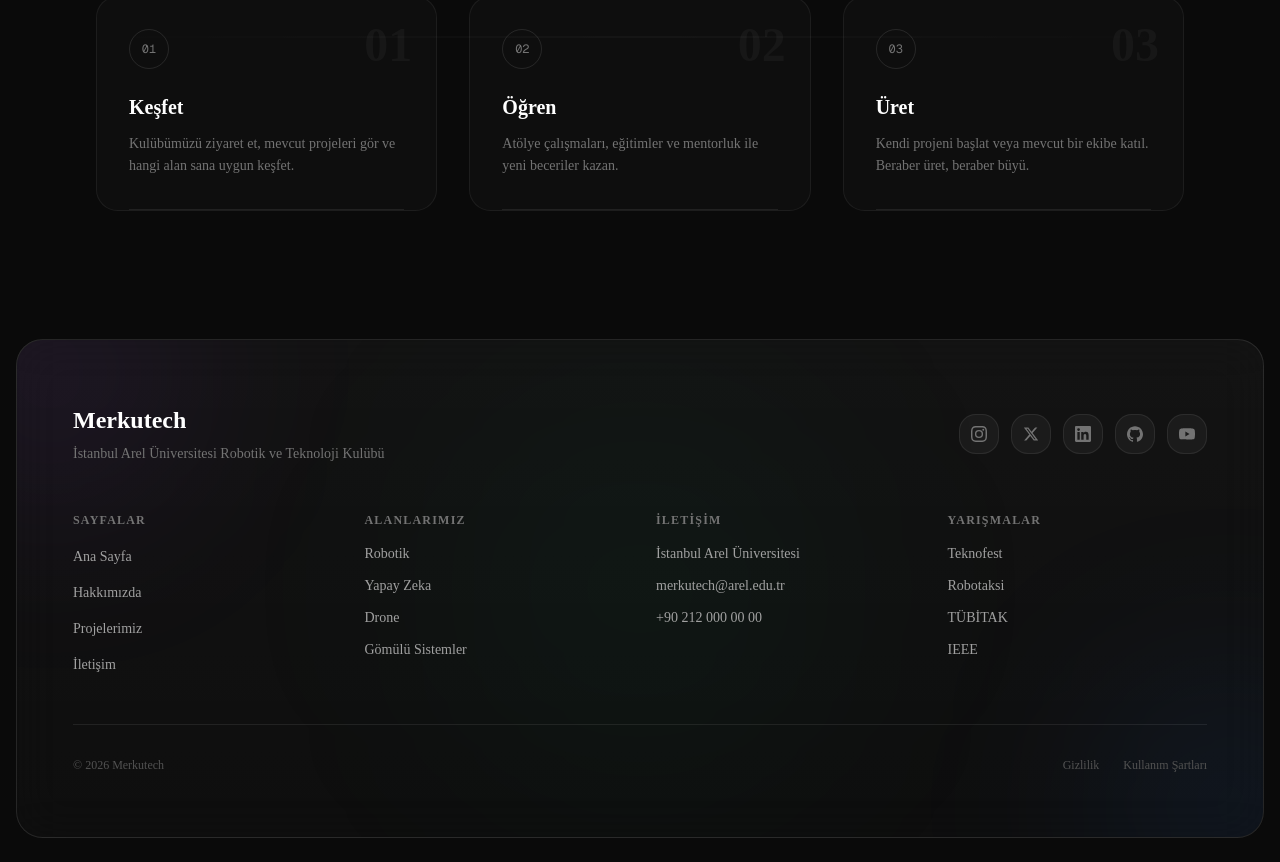
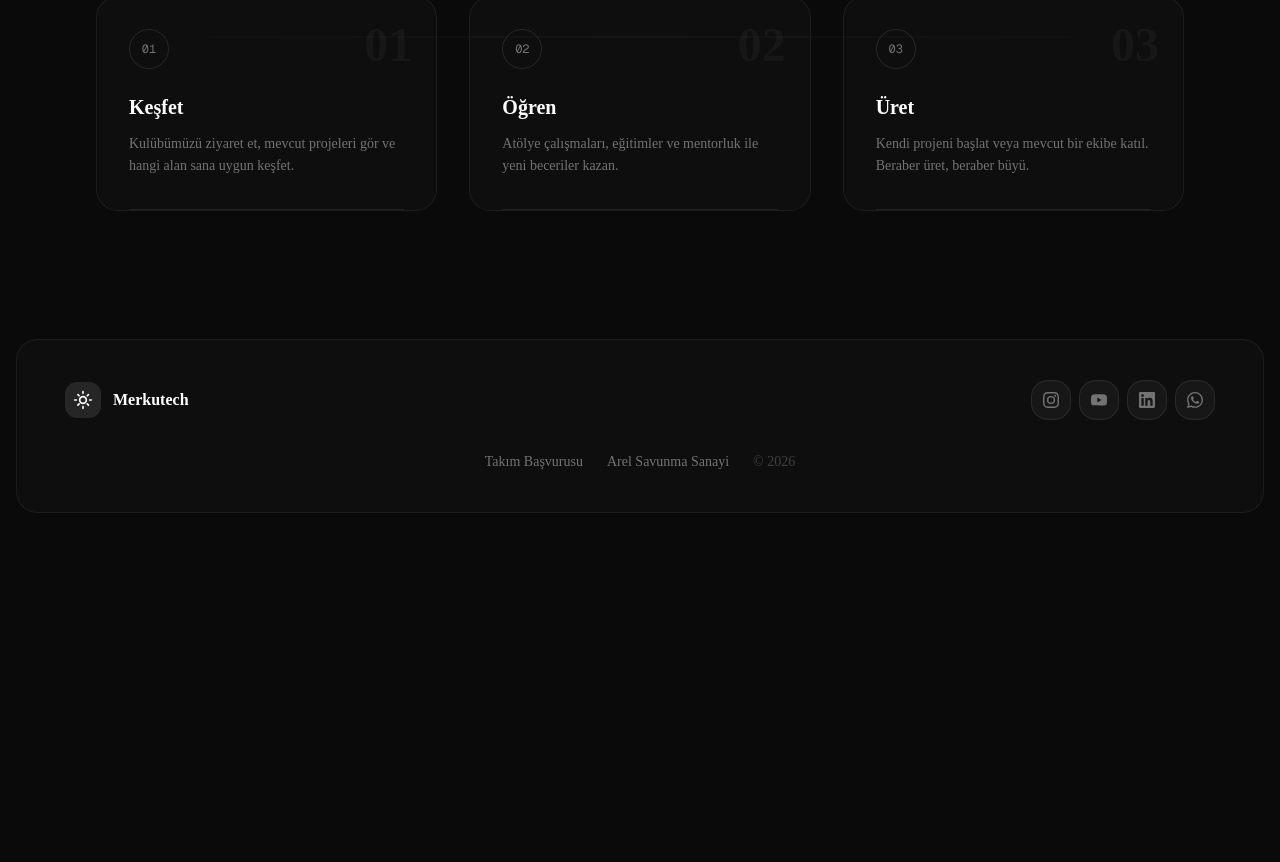
Before and after one commit to Merkutech/merkutech.github.io, a Next.js app: page / in a window 1280 px wide. Shown: the part 4274-5136 px from the top of the page. After the commit the page ends 4811 px from the top, so only its background shows below. Built offline with nearby package versions, Linux system fonts and the light colour scheme.

Commit message:
feat: redesign footer with new layout, improved styling, and added social media icons

```diff
--- a/app/layout.tsx
+++ b/app/layout.tsx
@@ -140,98 +140,43 @@ export default function RootLayout({
 
         <main className="flex-1">{children}</main>
 
-        {/* Floating Footer */}
+        {/* Footer */}
         <div className="px-4 pb-6">
           <div className="max-w-7xl mx-auto">
-            <footer className="relative bg-gradient-to-b from-white/[0.04] to-white/[0.02] backdrop-blur-xl border border-white/[0.1] rounded-3xl overflow-hidden">
-              {/* Renkli gradient blob */}
-              <div className="absolute -top-24 -left-24 w-64 h-64 bg-purple-500/10 rounded-full blur-[100px]" />
-              <div className="absolute -bottom-24 -right-24 w-64 h-64 bg-blue-500/10 rounded-full blur-[100px]" />
-              <div className="absolute top-1/2 left-1/2 -translate-x-1/2 -translate-y-1/2 w-96 h-96 bg-emerald-500/5 rounded-full blur-[120px]" />
+            <footer className="bg-white/[0.02] border border-white/[0.06] rounded-2xl px-8 py-10 md:px-12">
 
-              <div className="relative z-10 px-8 py-12 md:px-14 md:py-16">
-                {/* Üst kısım — Logo ve sosyal */}
-                <div className="flex flex-col md:flex-row items-start md:items-center justify-between gap-8 mb-12">
-                  <div>
-                    <h3 className="text-2xl font-bold text-white mb-2">Merkutech</h3>
-                    <p className="text-sm text-neutral-500">İstanbul Arel Üniversitesi Robotik ve Teknoloji Kulübü</p>
+              {/* Üst — Logo + Sosyal */}
+              <div className="flex flex-col md:flex-row items-center justify-between gap-8 mb-8">
+                <div className="flex items-center gap-3">
+                  <div className="w-9 h-9 rounded-lg bg-white/10 flex items-center justify-center">
+                    <svg viewBox="0 0 24 24" className="w-5 h-5 text-white" fill="none" stroke="currentColor" strokeWidth="2" strokeLinecap="round" strokeLinejoin="round">
+                      <circle cx="12" cy="12" r="4"/><path d="M12 2v2m0 16v2M2 12h2m16 0h2m-3.5-6.5l-1.4 1.4m-9.8 9.8l-1.4 1.4m0-12.6l1.4 1.4m9.8 9.8l1.4 1.4"/>
+                    </svg>
                   </div>
-
-                  {/* Sosyal Medya İkonları */}
-                  <div className="flex items-center gap-3">
-                    {[
-                      { name: "Instagram", color: "hover:bg-pink-500/20 hover:text-pink-400 hover:border-pink-500/30", path: "M12 2.163c3.204 0 3.584.012 4.85.07 3.252.148 4.771 1.691 4.919 4.919.058 1.265.069 1.645.069 4.849 0 3.205-.012 3.584-.069 4.849-.149 3.225-1.664 4.771-4.919 4.919-1.266.058-1.644.07-4.85.07-3.204 0-3.584-.012-4.849-.07-3.26-.149-4.771-1.699-4.919-4.92-.058-1.265-.07-1.644-.07-4.849 0-3.204.013-3.583.07-4.849.149-3.227 1.664-4.771 4.919-4.919 1.266-.057 1.645-.069 4.849-.069zM12 0C8.741 0 8.333.014 7.053.072 2.695.272.273 2.69.073 7.052.014 8.333 0 8.741 0 12c0 3.259.014 3.668.072 4.948.2 4.358 2.618 6.78 6.98 6.98C8.333 23.986 8.741 24 12 24c3.259 0 3.668-.014 4.948-.072 4.354-.2 6.782-2.618 6.979-6.98.059-1.28.073-1.689.073-4.948 0-3.259-.014-3.667-.072-4.947-.196-4.354-2.617-6.78-6.979-6.98C15.668.014 15.259 0 12 0zm0 5.838a6.162 6.162 0 100 12.324 6.162 6.162 0 000-12.324zM12 16a4 4 0 110-8 4 4 0 010 8zm6.406-11.845a1.44 1.44 0 100 2.881 1.44 1.44 0 000-2.881z" },
-                      { name: "Twitter", color: "hover:bg-sky-500/20 hover:text-sky-400 hover:border-sky-500/30", path: "M18.244 2.25h3.308l-7.227 8.26 8.502 11.24H16.17l-5.214-6.817L4.99 21.75H1.68l7.73-8.835L1.254 2.25H8.08l4.713 6.231zm-1.161 17.52h1.833L7.084 4.126H5.117z" },
-                      { name: "LinkedIn", color: "hover:bg-blue-500/20 hover:text-blue-400 hover:border-blue-500/30", path: "M20.447 20.452h-3.554v-5.569c0-1.328-.027-3.037-1.852-3.037-1.853 0-2.136 1.445-2.136 2.939v5.667H9.351V9h3.414v1.561h.046c.477-.9 1.637-1.85 3.37-1.85 3.601 0 4.267 2.37 4.267 5.455v6.286zM5.337 7.433a2.062 2.062 0 01-2.063-2.065 2.064 2.064 0 112.063 2.065zm1.782 13.019H3.555V9h3.564v11.452zM22.225 0H1.771C.792 0 0 .774 0 1.729v20.542C0 23.227.792 24 1.771 24h20.451C23.2 24 24 23.227 24 22.271V1.729C24 .774 23.2 0 22.222 0h.003z" },
-                      { name: "GitHub", color: "hover:bg-purple-500/20 hover:text-purple-400 hover:border-purple-500/30", path: "M12 .297c-6.63 0-12 5.373-12 12 0 5.303 3.438 9.8 8.205 11.385.6.113.82-.258.82-.577 0-.285-.01-1.04-.015-2.04-3.338.724-4.042-1.61-4.042-1.61C4.422 18.07 3.633 17.7 3.633 17.7c-1.087-.744.084-.729.084-.729 1.205.084 1.838 1.236 1.838 1.236 1.07 1.835 2.809 1.305 3.495.998.108-.776.417-1.305.76-1.605-2.665-.3-5.466-1.332-5.466-5.93 0-1.31.465-2.38 1.235-3.22-.135-.303-.54-1.523.105-3.176 0 0 1.005-.322 3.3 1.23.96-.267 1.98-.399 3-.405 1.02.006 2.04.138 3 .405 2.28-1.552 3.285-1.23 3.285-1.23.645 1.653.24 2.873.12 3.176.765.84 1.23 1.91 1.23 3.22 0 4.61-2.805 5.625-5.475 5.92.42.36.81 1.096.81 2.22 0 1.606-.015 2.896-.015 3.286 0 .315.21.69.825.57C20.565 22.092 24 17.592 24 12.297c0-6.627-5.373-12-12-12" },
-                      { name: "YouTube", color: "hover:bg-red-500/20 hover:text-red-400 hover:border-red-500/30", path: "M23.498 6.186a3.016 3.016 0 0 0-2.122-2.136C19.505 3.545 12 3.545 12 3.545s-7.505 0-9.377.505A3.017 3.017 0 0 0 .502 6.186C0 8.07 0 12 0 12s0 3.93.502 5.814a3.016 3.016 0 0 0 2.122 2.136c1.871.505 9.376.505 9.376.505s7.505 0 9.377-.505a3.015 3.015 0 0 0 2.122-2.136C24 15.93 24 12 24 12s0-3.93-.502-5.814zM9.545 15.568V8.432L15.818 12l-6.273 3.568z" },
-                    ].map((social) => (
-                      <button
-                        key={social.name}
-                        className={`w-10 h-10 rounded-xl bg-white/[0.04] border border-white/[0.08] flex items-center justify-center text-neutral-500 transition-all duration-300 ${social.color}`}
-                        title={social.name}
-                      >
-                        <svg className="w-4 h-4" viewBox="0 0 24 24" fill="currentColor">
-                          <path d={social.path} />
-                        </svg>
-                      </button>
-                    ))}
-                  </div>
+                  <span className="text-base font-semibold text-white">Merkutech</span>
                 </div>
 
-                {/* Linkler grid */}
-                <div className="grid grid-cols-2 md:grid-cols-4 gap-8 mb-12">
-                  <div>
-                    <h4 className="text-xs uppercase tracking-widest text-neutral-500 mb-4 font-semibold">Sayfalar</h4>
-                    <ul className="space-y-3">
-                      {navLinks.map((link) => (
-                        <li key={link.href}>
-                          <Link href={link.href} className="text-sm text-neutral-400 hover:text-white transition-colors">
-                            {link.label}
-                          </Link>
-                        </li>
-                      ))}
-                    </ul>
-                  </div>
+                <div className="flex items-center gap-2">
+                  <SocialIcon href="#" label="Instagram">
+                    <svg className="w-4 h-4" viewBox="0 0 24 24" fill="currentColor"><path d="M12 2.163c3.204 0 3.584.012 4.85.07 3.252.148 4.771 1.691 4.919 4.919.058 1.265.069 1.645.069 4.849 0 3.205-.012 3.584-.069 4.849-.149 3.225-1.664 4.771-4.919 4.919-1.266.058-1.644.07-4.85.07-3.204 0-3.584-.012-4.849-.07-3.26-.149-4.771-1.699-4.919-4.92-.058-1.265-.07-1.644-.07-4.849 0-3.204.013-3.583.07-4.849.149-3.227 1.664-4.771 4.919-4.919 1.266-.057 1.645-.069 4.849-.069zM12 0C8.741 0 8.333.014 7.053.072 2.695.272.273 2.69.073 7.052.014 8.333 0 8.741 0 12c0 3.259.014 3.668.072 4.948.2 4.358 2.618 6.78 6.98 6.98C8.333 23.986 8.741 24 12 24c3.259 0 3.668-.014 4.948-.072 4.354-.2 6.782-2.618 6.979-6.98.059-1.28.073-1.689.073-4.948 0-3.259-.014-3.667-.072-4.947-.196-4.354-2.617-6.78-6.979-6.98C15.668.014 15.259 0 12 0zm0 5.838a6.162 6.162 0 100 12.324 6.162 6.162 0 000-12.324zM12 16a4 4 0 110-8 4 4 0 010 8zm6.406-11.845a1.44 1.44 0 100 2.881 1.44 1.44 0 000-2.881z"/></svg>
+                  </SocialIcon>
+                  <SocialIcon href="#" label="YouTube">
+                    <svg className="w-4 h-4" viewBox="0 0 24 24" fill="currentColor"><path d="M23.498 6.186a3.016 3.016 0 0 0-2.122-2.136C19.505 3.545 12 3.545 12 3.545s-7.505 0-9.377.505A3.017 3.017 0 0 0 .502 6.186C0 8.07 0 12 0 12s0 3.93.502 5.814a3.016 3.016 0 0 0 2.122 2.136c1.871.505 9.376.505 9.376.505s7.505 0 9.377-.505a3.015 3.015 0 0 0 2.122-2.136C24 15.93 24 12 24 12s0-3.93-.502-5.814zM9.545 15.568V8.432L15.818 12l-6.273 3.568z"/></svg>
+                  </SocialIcon>
+                  <SocialIcon href="#" label="LinkedIn">
+                    <svg className="w-4 h-4" viewBox="0 0 24 24" fill="currentColor"><path d="M20.447 20.452h-3.554v-5.569c0-1.328-.027-3.037-1.852-3.037-1.853 0-2.136 1.445-2.136 2.939v5.667H9.351V9h3.414v1.561h.046c.477-.9 1.637-1.85 3.37-1.85 3.601 0 4.267 2.37 4.267 5.455v6.286zM5.337 7.433a2.062 2.062 0 01-2.063-2.065 2.064 2.064 0 112.063 2.065zm1.782 13.019H3.555V9h3.564v11.452zM22.225 0H1.771C.792 0 0 .774 0 1.729v20.542C0 23.227.792 24 1.771 24h20.451C23.2 24 24 23.227 24 22.271V1.729C24 .774 23.2 0 22.222 0h.003z"/></svg>
+                  </SocialIcon>
+                  <SocialIcon href="#" label="WhatsApp">
+                    <svg className="w-4 h-4" viewBox="0 0 24 24" fill="currentColor"><path d="M17.472 14.382c-.297-.149-1.758-.867-2.03-.967-.273-.099-.471-.148-.67.15-.197.297-.767.966-.94 1.164-.173.199-.347.223-.644.075-.297-.15-1.255-.463-2.39-1.475-.883-.788-1.48-1.761-1.653-2.059-.173-.297-.018-.458.13-.606.134-.133.298-.347.446-.52.149-.174.198-.298.298-.497.099-.198.05-.371-.025-.52-.075-.149-.669-1.612-.916-2.207-.242-.579-.487-.5-.669-.51-.173-.008-.371-.01-.57-.01-.198 0-.52.074-.792.372-.272.297-1.04 1.016-1.04 2.479 0 1.462 1.065 2.875 1.213 3.074.149.198 2.096 3.2 5.077 4.487.709.306 1.262.489 1.694.625.712.227 1.36.195 1.871.118.571-.085 1.758-.719 2.006-1.413.248-.694.248-1.289.173-1.413-.074-.124-.272-.198-.57-.347m-5.421 7.403h-.004a9.87 9.87 0 01-5.031-1.378l-.361-.214-3.741.982.998-3.648-.235-.374a9.86 9.86 0 01-1.51-5.26c.001-5.45 4.436-9.884 9.888-9.884 2.64 0 5.122 1.03 6.988 2.898a9.825 9.825 0 012.893 6.994c-.003 5.45-4.437 9.884-9.885 9.884m8.413-18.297A11.815 11.815 0 0012.05 0C5.495 0 .16 5.335.157 11.892c0 2.096.547 4.142 1.588 5.945L.057 24l6.305-1.654a11.882 11.882 0 005.683 1.448h.005c6.554 0 11.89-5.335 11.893-11.893a11.821 11.821 0 00-3.48-8.413z"/></svg>
+                  </SocialIcon>
+                </div>
+              </div>
 
-                  <div>
-                    <h4 className="text-xs uppercase tracking-widest text-neutral-500 mb-4 font-semibold">Alanlarımız</h4>
-                    <ul className="space-y-3">
-                      {["Robotik", "Yapay Zeka", "Drone", "Gömülü Sistemler"].map((item) => (
-                        <li key={item} className="text-sm text-neutral-400">{item}</li>
-                      ))}
-                    </ul>
-                  </div>
-
-                  <div>
-                    <h4 className="text-xs uppercase tracking-widest text-neutral-500 mb-4 font-semibold">İletişim</h4>
-                    <ul className="space-y-3">
-                      <li className="text-sm text-neutral-400">İstanbul Arel Üniversitesi</li>
-                      <li className="text-sm text-neutral-400">merkutech@arel.edu.tr</li>
-                      <li className="text-sm text-neutral-400">+90 212 000 00 00</li>
-                    </ul>
-                  </div>
-
-                  <div>
-                    <h4 className="text-xs uppercase tracking-widest text-neutral-500 mb-4 font-semibold">Yarışmalar</h4>
-                    <ul className="space-y-3">
-                      {["Teknofest", "Robotaksi", "TÜBİTAK", "IEEE"].map((item) => (
-                        <li key={item} className="text-sm text-neutral-400">{item}</li>
-                      ))}
-                    </ul>
-                  </div>
-                </div>
-
-                {/* Alt kısım */}
-                <div className="pt-8 border-t border-white/[0.08] flex flex-col md:flex-row items-center justify-between gap-4">
-                  <p className="text-xs text-neutral-600">
-                    &copy; {new Date().getFullYear()} Merkutech
-                  </p>
-                  <div className="flex items-center gap-6 text-xs text-neutral-600">
-                    <span className="hover:text-neutral-400 cursor-pointer transition-colors">Gizlilik</span>
-                    <span className="hover:text-neutral-400 cursor-pointer transition-colors">Kullanım Şartları</span>
-                  </div>
-                </div>
+              {/* Alt — Linkler */}
+              <div className="flex flex-wrap items-center justify-center gap-x-6 gap-y-2 text-sm text-neutral-500">
+                <a href="#" target="_blank" rel="noopener noreferrer" className="hover:text-white transition-colors">Takım Başvurusu</a>
+                <a href="#" target="_blank" rel="noopener noreferrer" className="hover:text-white transition-colors">Arel Savunma Sanayi</a>
+                <span className="text-neutral-700">&copy; {new Date().getFullYear()}</span>
               </div>
             </footer>
           </div>
@@ -241,3 +186,17 @@ export default function RootLayout({
     </html>
   );
 }
+
+function SocialIcon({ href, label, children }: { href: string; label: string; children: React.ReactNode }) {
+  return (
+    <a
+      href={href}
+      target="_blank"
+      rel="noopener noreferrer"
+      aria-label={label}
+      className="w-10 h-10 rounded-xl bg-white/[0.04] border border-white/[0.08] flex items-center justify-center text-neutral-500 hover:text-white hover:bg-white/[0.08] hover:border-white/[0.15] transition-all duration-300"
+    >
+      {children}
+    </a>
+  );
+}
```
